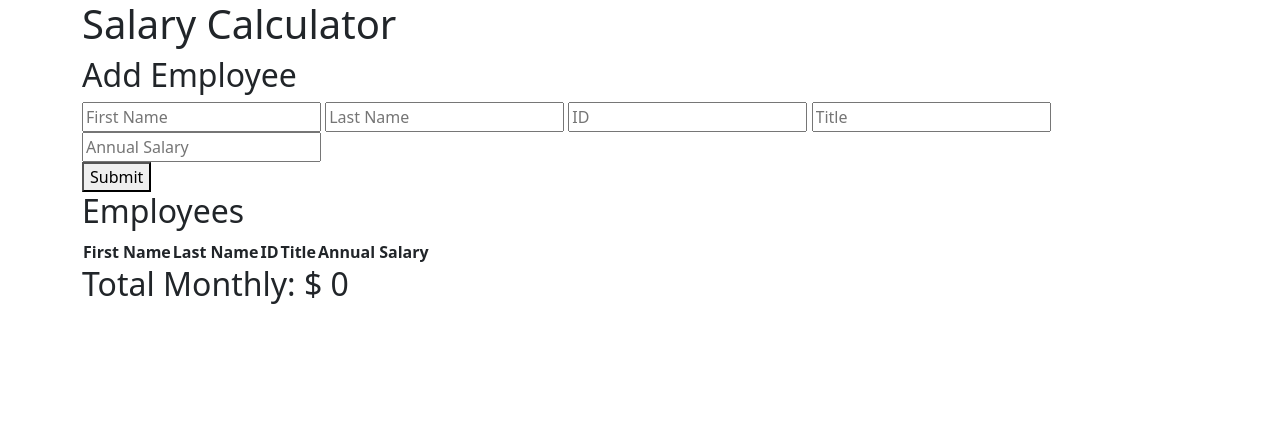
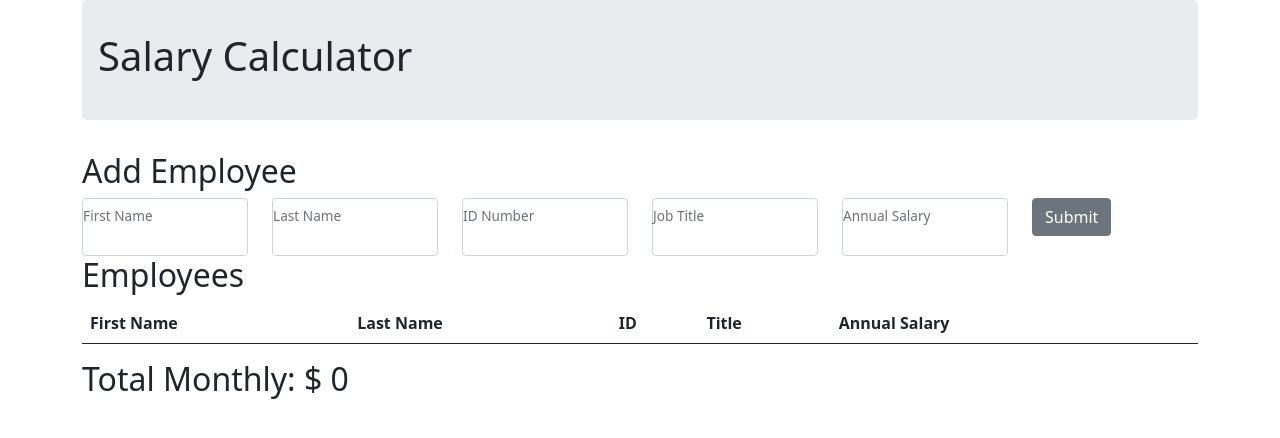
Before and after one commit to dunnmj42/jquery-salary-calculator, a plain HTML site: page index.html in a window 1280 px wide. Drawn offline with Linux system fonts and the light colour scheme.

Commit message:
initial styling

```diff
--- a/client.js
+++ b/client.js
@@ -85,10 +85,10 @@ function calcTotal() {
   let el = $("#totalMonthly");
   el.empty();
   if (totalMonthly <= 20000) {
-    el.append(`<h2 id="totalMonthly">Total Monthly: $ ${totalMonthly}</h2>`);
+    el.append(`<h2 id="totalMonthly">Total Monthly: $ ${Math.round(totalMonthly)}</h2>`);
   } else {
     el.append(
-      `<h2 id="totalMonthly" class="overBudget">Total Monthly: $ ${totalMonthly}</h2>`
+      `<h2 id="totalMonthly" class="overBudget">Total Monthly: $ ${Math.round(totalMonthly)}</h2>`
     );
   }
 }
--- a/index.html
+++ b/index.html
@@ -10,23 +10,41 @@
     <title>jQuery Salary Calculator</title>
   </head>
   <body class="container">
-    <header class="appHeader">
+    <header class="appHeader jumbotron">
       <h1>Salary Calculator</h1>
     </header>
     <div class="appInputs">
       <h2>Add Employee</h2>
-      <input id="firstName" type="text" placeholder="First Name" />
-      <input id="lastName" type="text" placeholder="Last Name" />
-      <input id="idNumber" type="number" placeholder="ID" />
-      <input id="jobTitle" type="text" placeholder="Title" />
-      <input id="annualSalary" type="number" placeholder="Annual Salary" />
+      <div class="row">
+        <div class="form-floating col">
+            <input id="firstName" type="text" class="form-control" />
+            <label for="firstName" class="form-label">First Name</label>
+        </div>
+        <div class="form-floating col">
+            <input id="lastName" type="text" class="form-control" />
+            <label for="lastName" class="form-label">Last Name</label>
+        </div>
+        <div class="form-floating col">
+            <input id="idNumber" type="number" class="form-control" />
+            <label for="idNumber" class="form-label">ID Number</label>
+        </div>
+        <div class="form-floating col">
+            <input id="jobTitle" type="text" class="form-control" />
+            <label for="jobTitle" class="form-label">Job Title</label>
+        </div>
+        <div class="form-floating col">
+            <input id="annualSalary" type="number" class="form-control" />
+            <label for="annualSalary" class="form-label">Annual Salary</label>
+        </div>
+        <div class="appSubmit form-floating col">
+            <button class="btn btn-secondary " id="submitButton">Submit</button>
+          </div>
+      </div>
     </div>
-    <div class="appSubmit">
-      <button id="submitButton">Submit</button>
-    </div>
+
     <div class="appBody">
       <h2>Employees</h2>
-      <table class="employeeTable">
+      <table class="employeeTable table table-striped">
         <thead>
           <tr>
             <th>First Name</th>
--- a/style.css
+++ b/style.css
@@ -1,3 +1,16 @@
 .overBudget {
   background-color: red;
 }
+
+.jumbotron {
+    padding: 2rem 1rem;
+    margin-bottom: 2rem;
+    background-color: #e9ecef;
+    border-radius: .3rem;
+  }
+
+input::-webkit-outer-spin-button,
+input::-webkit-inner-spin-button {
+  -webkit-appearance: none;
+  margin: 0;
+}
```
